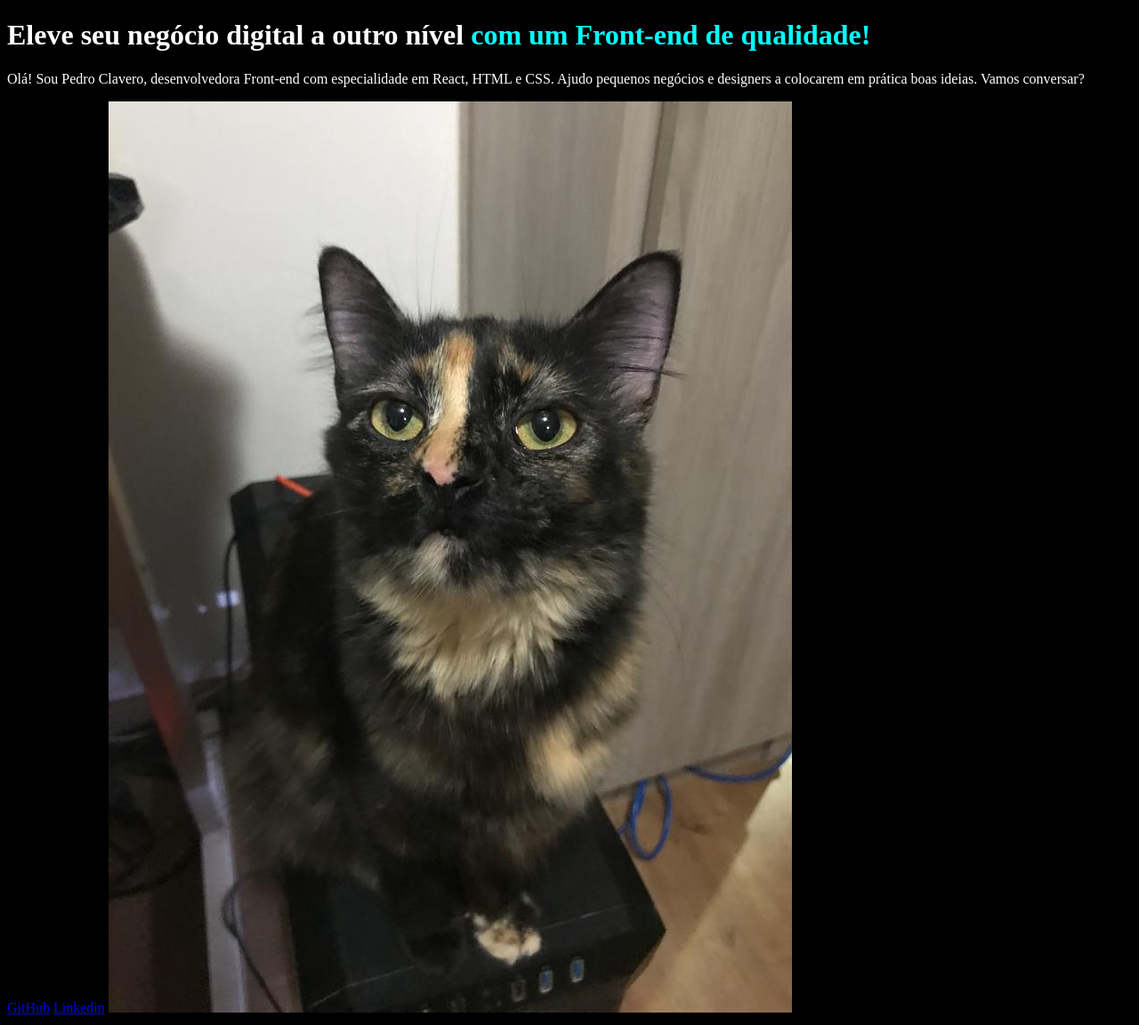
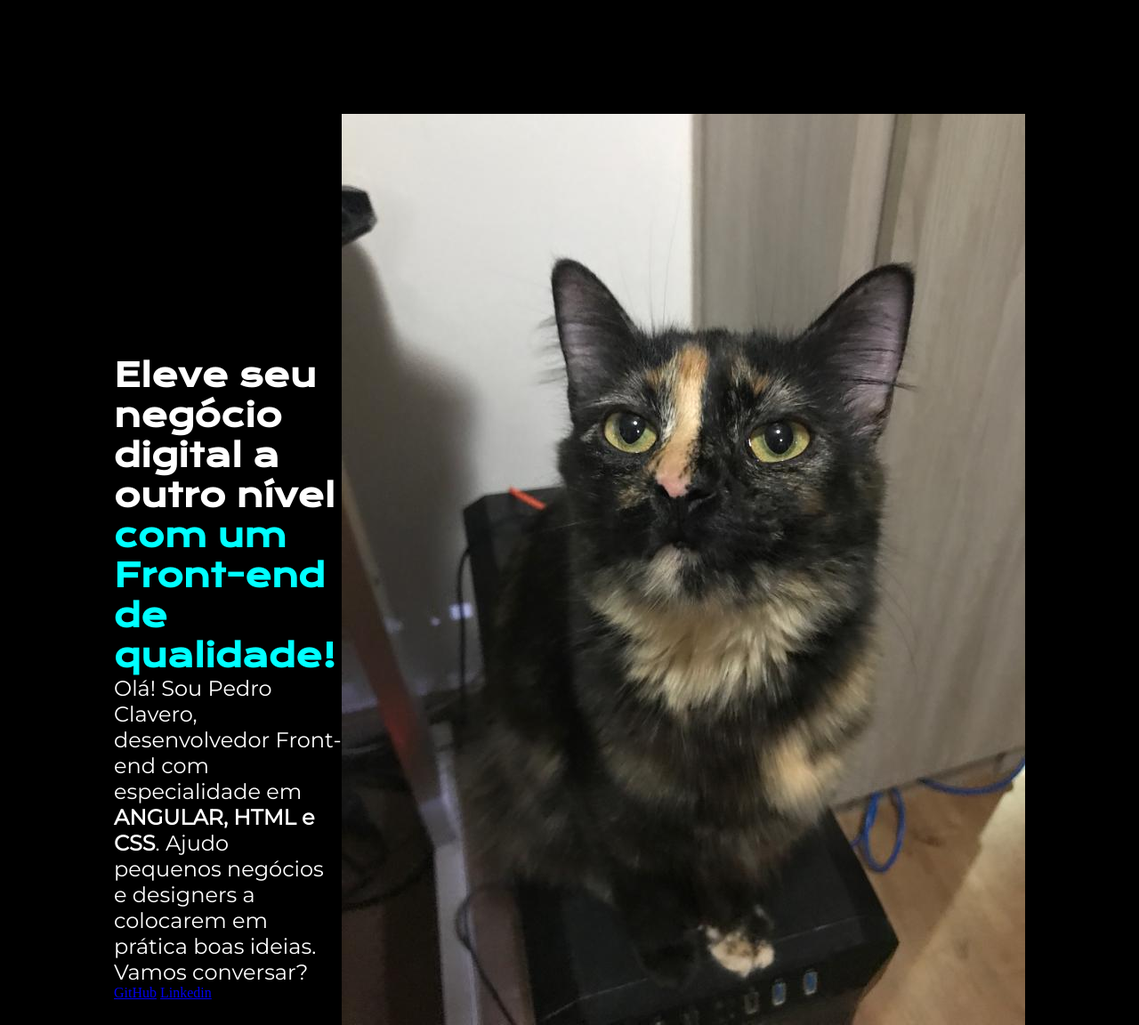
Before and after one commit to pedroclavero/html-css, a plain HTML site: page index.html in a window 1280 px wide. Shown: the whole page at 89% size. Drawn offline with nearby package versions, Linux system fonts and the light colour scheme.

Commit message:
adicionando fonts no html e css.

```diff
--- a/index.html
+++ b/index.html
@@ -8,11 +8,13 @@
 </head>
 <body>
     <header></header>
-    <main>
-        <h1>Eleve seu negócio digital a outro nível <strong>com um Front-end de qualidade!</strong></h1>
-        <p>Olá! Sou Pedro Clavero, desenvolvedora Front-end com especialidade em React, HTML e CSS. Ajudo pequenos negócios e designers a colocarem em prática boas ideias. Vamos conversar?</p>
-        <a href="https://github.com/pedroclavero">GitHub</a>
-        <a href="https://www.linkedin.com/in/pedro-vitor-oliveira-baffa-clavero-84a929138/">Linkedin</a>
+    <main class="apresentacao">
+        <section class="apresentacao__conteudo">
+            <h1 class="apresentacao__conteudo__titulo">Eleve seu negócio digital a outro nível <strong class="titulo-destaque">com um Front-end de qualidade!</strong></h1>
+            <p class="apresentacao__conteudo__texto">Olá! Sou Pedro Clavero, desenvolvedor Front-end com especialidade em <strong>ANGULAR, HTML e CSS</strong>. Ajudo pequenos negócios e designers a colocarem em prática boas ideias. Vamos conversar?</p>
+            <a href="https://github.com/pedroclavero">GitHub</a>
+            <a href="https://www.linkedin.com/in/pedro-vitor-oliveira-baffa-clavero-84a929138/">Linkedin</a>
+        </section>
         <img src="olga.jpeg" alt="Olga meu gatinho.">
     </main>
     <footer></footer>
--- a/style.css
+++ b/style.css
@@ -1,8 +1,38 @@
+@import url('https://fonts.googleapis.com/css2?family=Krona+One&family=Montserrat&display=swap');
+
+* {
+    margin: 0;
+    padding: 0;
+}
 body{
+    height: 100vh;
+    box-sizing: border-box;
     background-color: black;
     color: white;
 }
 
-strong {
+.titulo-destaque {
     color: aqua;
 }
+
+.apresentacao {
+    margin: 10%;
+    display: flex;
+    align-items: center;
+    justify-content: space-between;
+}
+
+.apresentacao__conteudo{
+    width: 615px;
+    height: 482px;
+}
+
+.apresentacao__conteudo__titulo{
+    font-size: 36px;
+    font-family: 'Krona One', sans-serif;
+}
+
+.apresentacao__conteudo__texto{
+    font-size: 24px;
+    font-family: 'Montserrat', sans-serif;
+}
```
